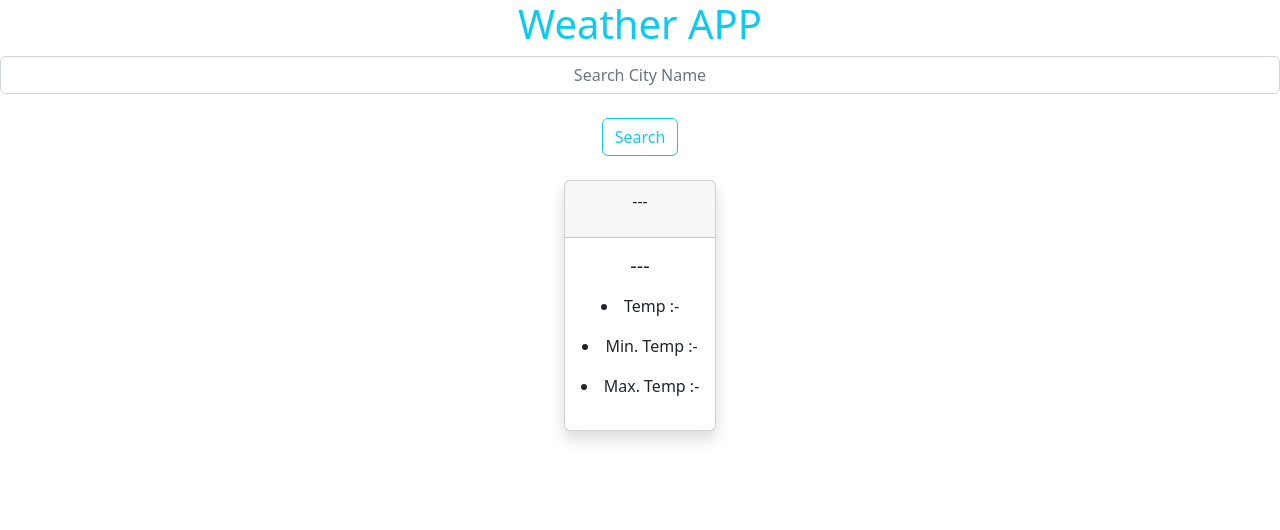
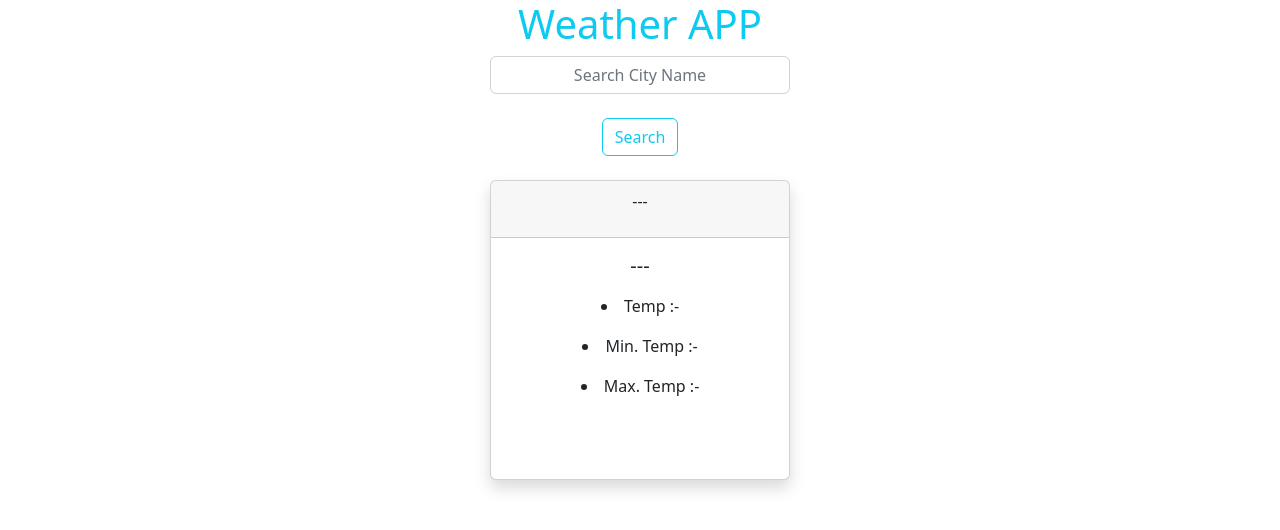
Before and after one commit to gouravrj/Weather-APP, a plain HTML site: page index.html in a window 1280 px wide. Drawn offline with nearby package versions, Linux system fonts and the light colour scheme.

Commit message:
Update style.css

```diff
--- a/style.css
+++ b/style.css
@@ -1,15 +1,8 @@
-#city-input, #weather-output {
-    max-width: 400px;
-    margin: 0 auto;
-    border-radius: 20px;
+#input{
+    max-width: 300px;
+    margin:auto;
 }
-/* *{
-    background-color: antiquewhite;
-} */
-/* main{
-    background-image: url('nature.jpg');
-} */
-.banner {
-    color: #FFD23F;
-    font-family: sans-serif;
+.size{
+    height: 300px;
+    width: 300px;
 }
```
